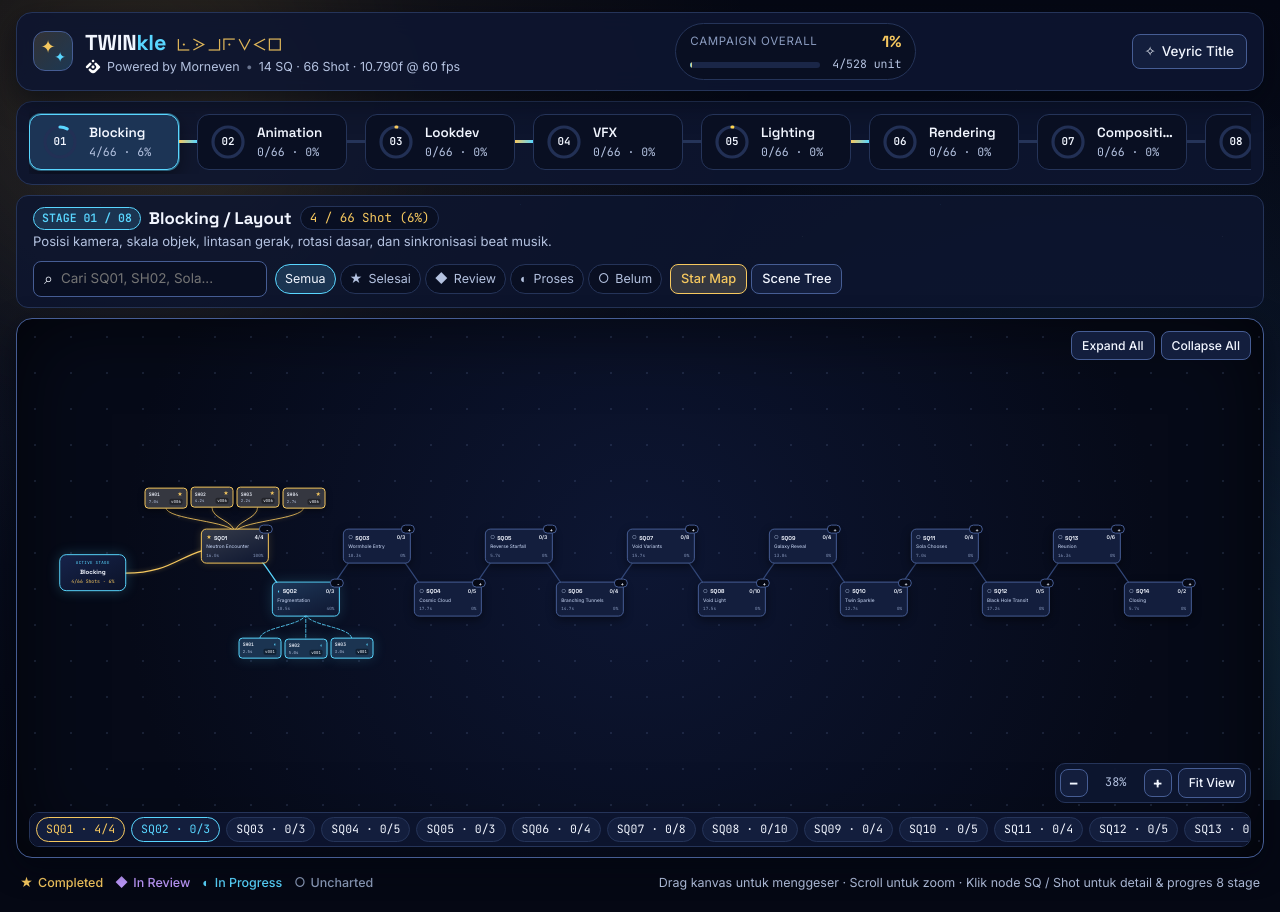
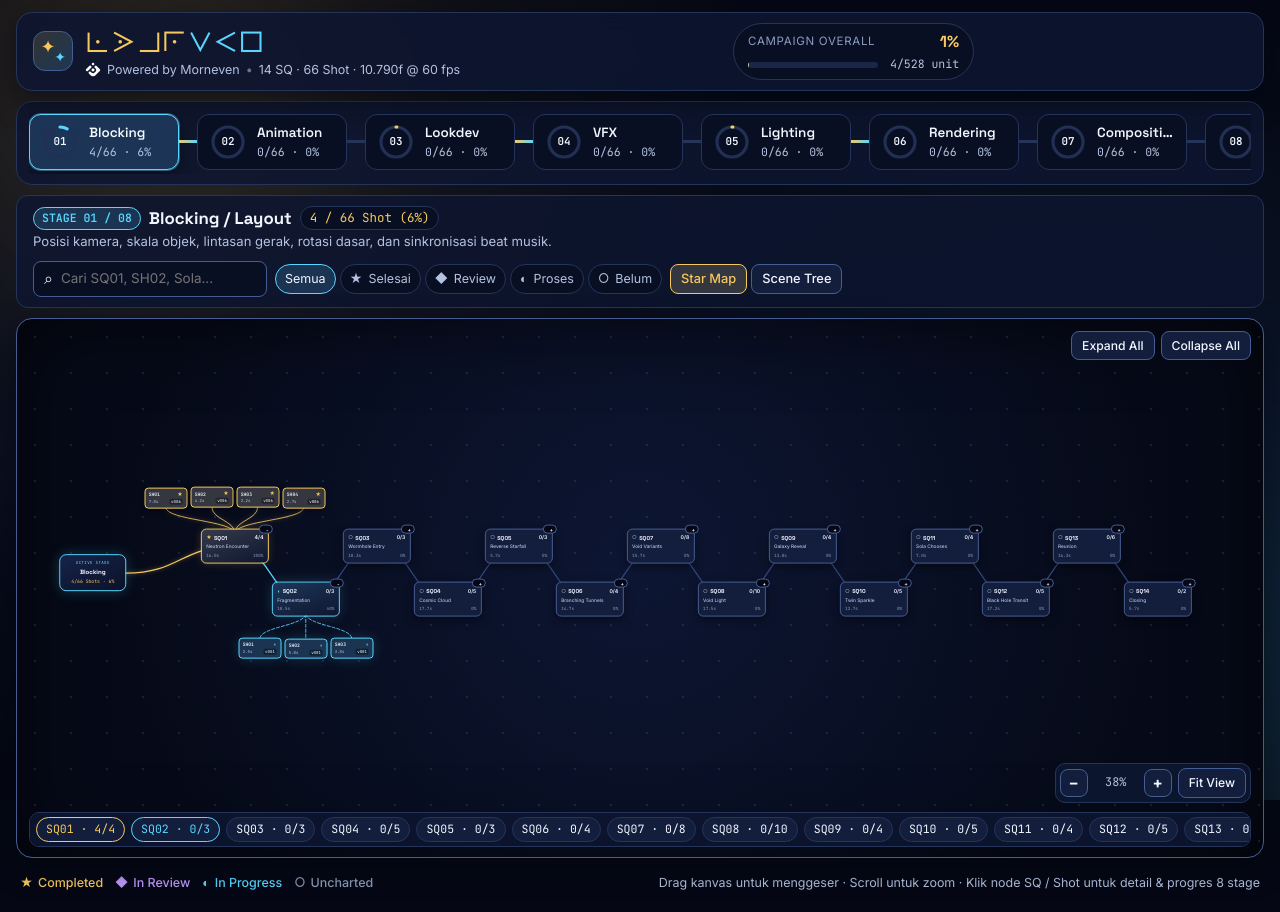
Before and after one commit to madan6557/project-tracker, a website built with Vite: page index.html in a window 1280 px wide. Built offline with nearby package versions, Linux system fonts and the light colour scheme.

Commit message:
style: make Veyric TWINkle title default with orange TWIN and blue kle

```diff
--- a/index.html
+++ b/index.html
@@ -44,8 +44,7 @@
         </div>
         <div class="brand-titles">
           <div class="title-row">
-            <h1 class="project-title" id="project-title">TWIN<span class="title-accent">kle</span></h1>
-            <span class="veyric-tag" id="veyric-subtitle" title="Aksara Veyric: TWINkle — Kilapan Kembar">TWINkle</span>
+            <h1 class="project-title" id="project-title"><span class="title-twin">TWIN</span><span class="title-kle">kle</span></h1>
           </div>
           <div class="subbrand-row">
             <img src="./assets/morneven-logo.png" alt="Morneven" class="morneven-logo" width="18" height="18" />
@@ -72,10 +71,6 @@
           <span class="status-glyph" aria-hidden="true">◆</span>
           Draf Lokal Aktif
         </span>
-        <button type="button" class="btn btn-ghost" id="btn-veyric-toggle" aria-pressed="false" title="Ubah judul utama memakai aksara Veyric">
-          <span class="btn-icon" aria-hidden="true">✧</span>
-          <span>Veyric Title</span>
-        </button>
         <button type="button" class="btn btn-toggle" id="btn-edit-mode" aria-pressed="false" hidden>
           <span class="btn-icon" aria-hidden="true">✎</span>
           <span>Edit Mode</span>
--- a/src/main.ts
+++ b/src/main.ts
@@ -16,14 +16,12 @@ function must<T extends HTMLElement | SVGSVGElement>(selector: string): T {
 }
 
 async function bootstrap(): Promise<void> {
-  const projectTitleEl = must<HTMLElement>('#project-title');
   const metaSpecsEl = must<HTMLElement>('#meta-specs');
   const overallPercentEl = must<HTMLElement>('#overall-percent');
   const overallMeterFillEl = must<HTMLElement>('#overall-meter-fill');
   const overallCountEl = must<HTMLElement>('#overall-count');
   const draftBadgeEl = must<HTMLElement>('#draft-badge');
 
-  const btnVeyricToggle = must<HTMLButtonElement>('#btn-veyric-toggle');
   const btnEditMode = must<HTMLButtonElement>('#btn-edit-mode');
   const btnOpenSync = must<HTMLButtonElement>('#btn-open-sync');
 
@@ -86,10 +84,6 @@ async function bootstrap(): Promise<void> {
     btnOpenSync.hidden = !adminUnlocked;
     draftBadgeEl.hidden = !adminUnlocked || !store.getHasDraft();
 
-    const isVeyric = store.isVeyricTitle();
-    projectTitleEl.classList.toggle('is-veyric', isVeyric);
-    btnVeyricToggle.setAttribute('aria-pressed', String(isVeyric));
-
     const isEdit = store.isEditMode();
     btnEditMode.setAttribute('aria-pressed', String(isEdit));
 
@@ -122,7 +116,6 @@ async function bootstrap(): Promise<void> {
   store.subscribe(renderAll);
 
   // Header & Toolbar Listeners
-  btnVeyricToggle.addEventListener('click', () => store.toggleVeyricTitle());
   btnEditMode.addEventListener('click', () => store.toggleEditMode());
   btnOpenSync.addEventListener('click', () => syncDialog.open());
 
--- a/src/state/store.ts
+++ b/src/state/store.ts
@@ -35,7 +35,6 @@ class TrackerStore {
   private adminUnlocked = false;
   private activeStageId = 'blocking';
   private editMode = false;
-  private veyricTitle = false;
   private viewMode: 'map' | 'tree' = 'map';
   private filterStatus: 'all' | ProgressStatus = 'all';
   private searchQuery = '';
@@ -144,15 +143,6 @@ class TrackerStore {
   toggleEditMode(): void {
     if (!this.adminUnlocked) return;
     this.editMode = !this.editMode;
-    this.emit();
-  }
-
-  isVeyricTitle(): boolean {
-    return this.veyricTitle;
-  }
-
-  toggleVeyricTitle(): void {
-    this.veyricTitle = !this.veyricTitle;
     this.emit();
   }
 
--- a/src/styles/main.css
+++ b/src/styles/main.css
@@ -162,31 +162,19 @@ select {
 
 .project-title {
   margin: 0;
-  font-family: var(--font-display);
-  font-size: 1.35rem;
-  font-weight: 700;
-  letter-spacing: -0.01em;
+  font-family: var(--font-veyric);
+  font-size: 1.6rem;
+  font-weight: 400;
+  letter-spacing: 0;
+  font-kerning: none;
 }
 
-.project-title.is-veyric {
-  font-family: var(--font-veyric);
-  letter-spacing: 0;
-  font-kerning: none;
-  font-weight: 400;
-  font-size: 1.55rem;
+.title-twin {
+  color: var(--sola-topaz);
 }
 
-.title-accent {
+.title-kle {
   color: var(--sora-zircon);
-}
-
-.veyric-tag {
-  font-family: var(--font-veyric);
-  letter-spacing: 0;
-  font-kerning: none;
-  font-size: 0.95rem;
-  color: var(--sola-topaz);
-  opacity: 0.9;
 }
 
 .subbrand-row {
```
